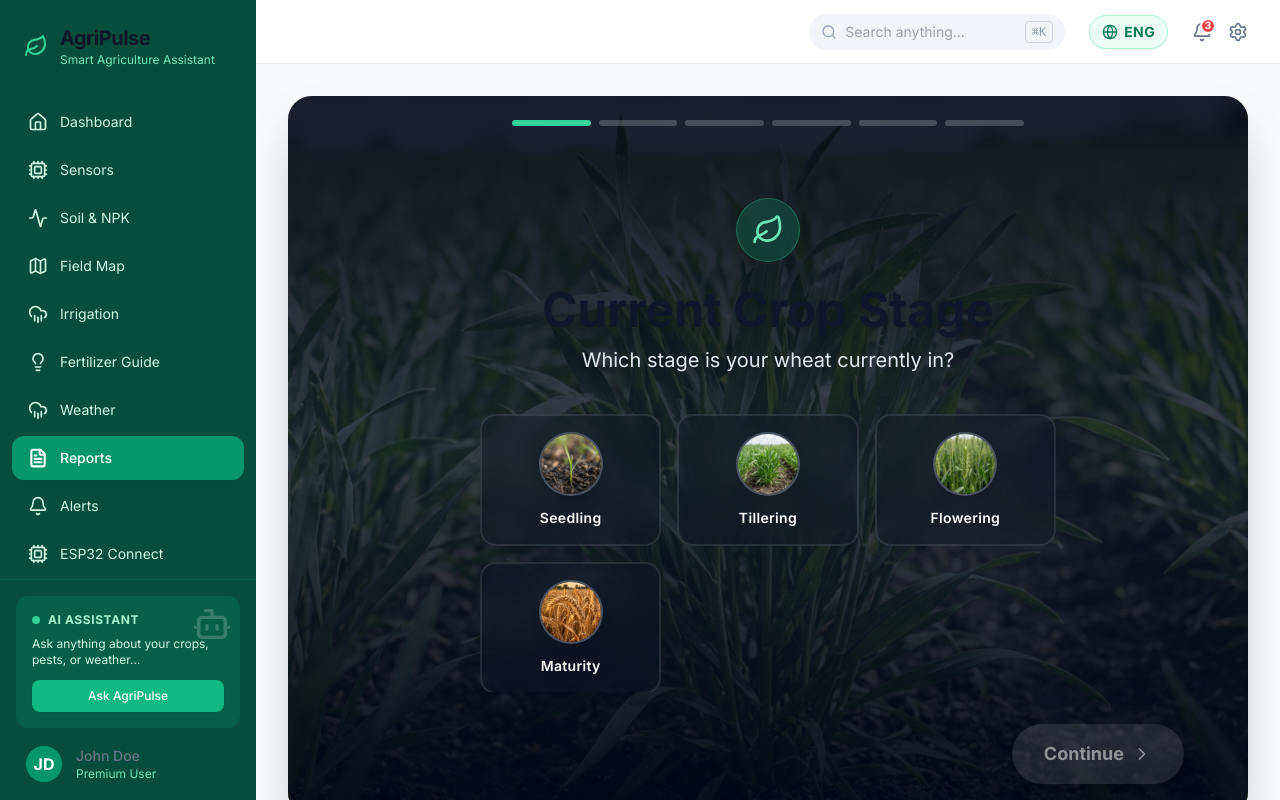
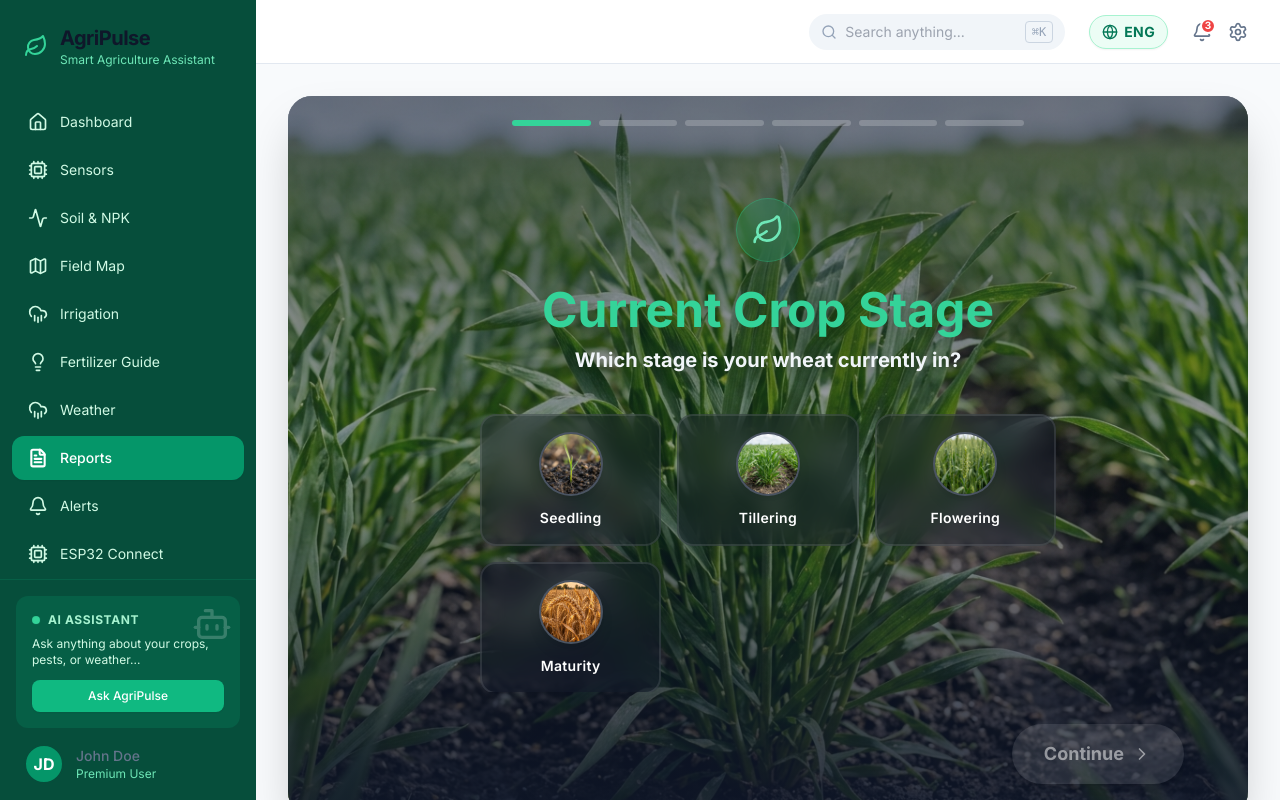
Before and after one commit to ommaurya2580-beep/AGRI-MOIST-SOIL-DASHBOARD, a React (Vite) app in the folder frontend/: page /reports in a window 1280 px wide. Built offline with nearby package versions, Linux system fonts and the light colour scheme.

Commit message:
Revert background darkness, update font colors for clarity

```diff
--- a/frontend/src/pages/CropHistoryWizard.jsx
+++ b/frontend/src/pages/CropHistoryWizard.jsx
@@ -149,8 +149,8 @@ export default function CropHistoryWizard() {
           className={`absolute inset-0 transition-opacity duration-1000 ease-in-out ${idx === currentStepIndex ? 'opacity-100 z-0' : 'opacity-0 z-0 pointer-events-none'}`}
         >
           <img src={s.bgImage} alt={s.title} className="w-full h-full object-cover" />
-          {/* Gradient Overlay for text readability */}
-          <div className="absolute inset-0 bg-gradient-to-t from-slate-950/95 via-slate-900/80 to-slate-950/90" />
+          {/* Gradient Overlay reverted to original transparency */}
+          <div className="absolute inset-0 bg-gradient-to-t from-slate-900/90 via-slate-900/40 to-slate-900/60" />
         </div>
       ))}
 
@@ -169,13 +169,14 @@ export default function CropHistoryWizard() {
 
       {/* Main Content Area */}
       <div className="relative z-10 flex-1 w-full overflow-y-auto scrollbar-none">
-        <div className="flex flex-col items-center justify-center min-h-full p-6 text-white text-center py-12">
+        <div className="flex flex-col items-center justify-center min-h-full p-6 text-center py-12">
         <div className="w-16 h-16 bg-emerald-500/20 backdrop-blur-md rounded-full flex items-center justify-center mb-6 border border-emerald-400/30">
           <step.icon size={32} className="text-emerald-300" />
         </div>
 
-        <h1 className="text-4xl md:text-5xl font-bold mb-3 drop-shadow-lg">{step.title}</h1>
-        <p className="text-lg md:text-xl text-slate-200 mb-10 max-w-md drop-shadow-md">{step.subtitle}</p>
+        {/* Changed text color and weight for better visibility without darkening whole bg */}
+        <h1 className="text-4xl md:text-5xl font-black mb-3 drop-shadow-xl text-emerald-400">{step.title}</h1>
+        <p className="text-lg md:text-xl font-bold text-slate-100 mb-10 max-w-md drop-shadow-lg">{step.subtitle}</p>
 
         {/* Input Controls */}
         <div className={`w-full transition-all duration-300 ${step.type === 'visual-select' && selections[step.id]?.selectedOption && step.askDate ? 'max-w-4xl' : 'max-w-xl'}`}>
```
